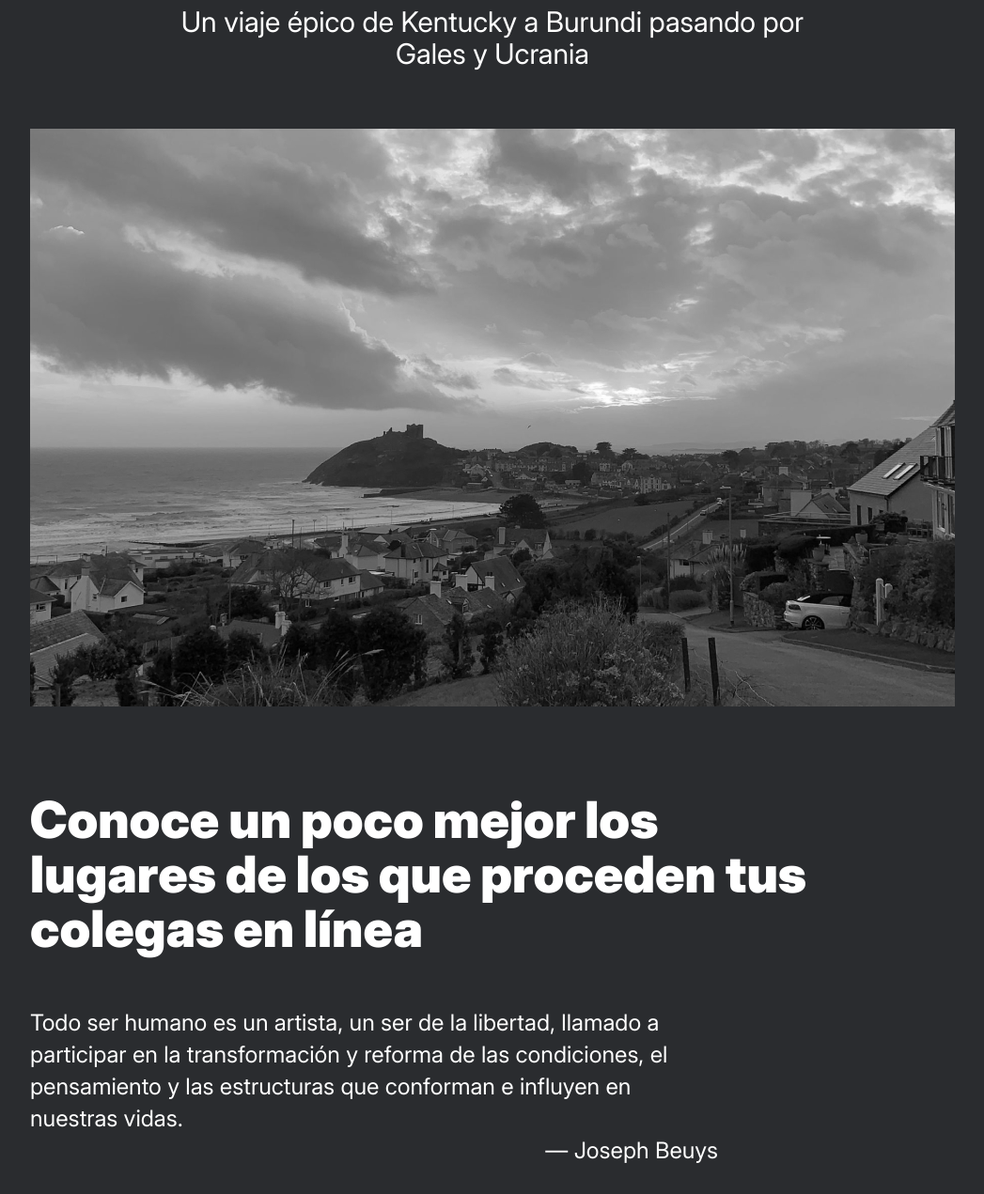
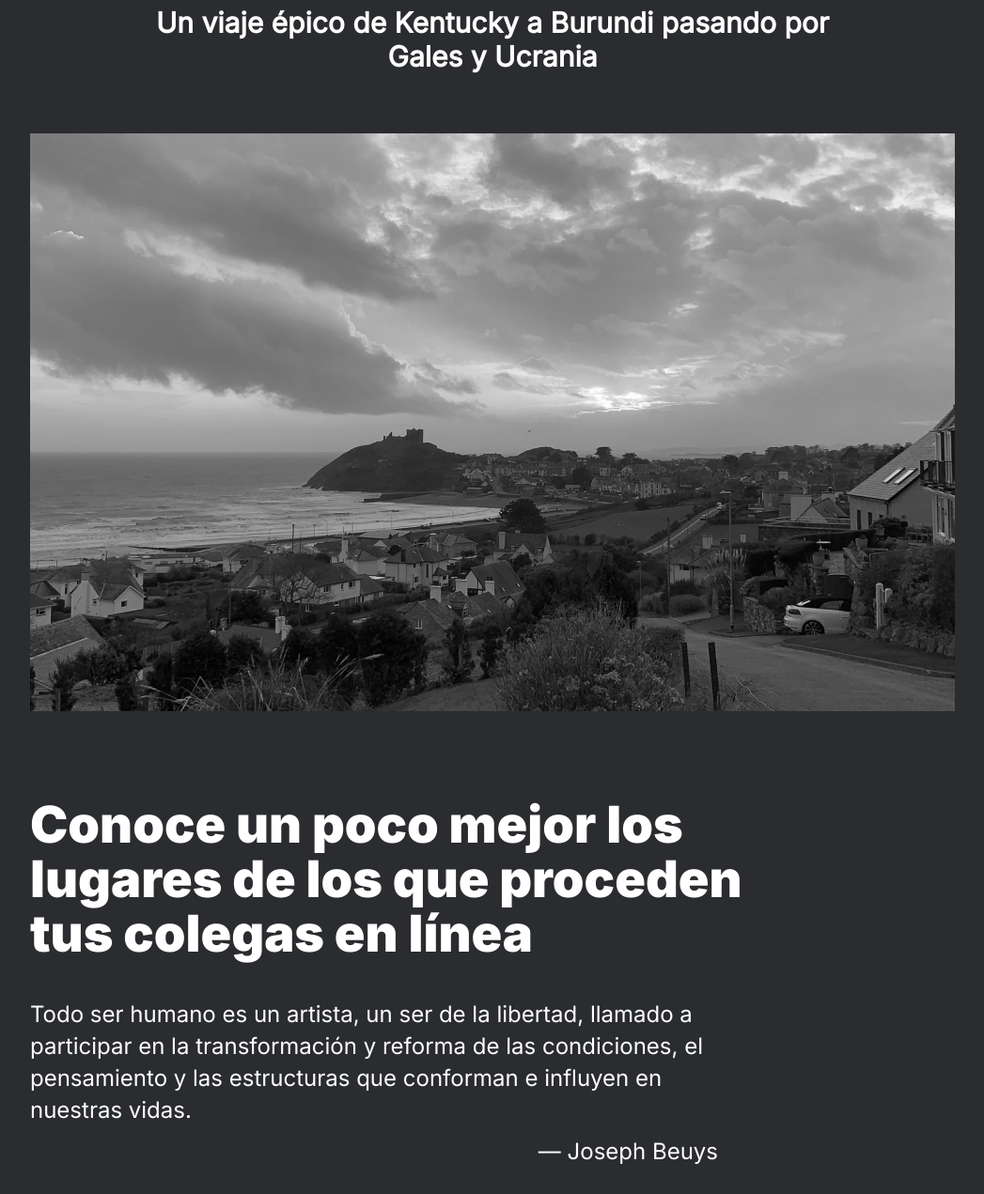
Before and after one commit to GabsRuiz/web_project_homeland, a plain HTML site: page index.html in a window 1280 px wide. Shown: the part 420-1691 px from the top of the page at 94% size, without its empty margins (116-1163 px from the left). Drawn offline with nearby package versions, Linux system fonts and the light colour scheme.

Commit message:
Backup rev6: autocorrección con pixel perfecto de imagen e intro

```diff
--- a/blocks/intro.css
+++ b/blocks/intro.css
@@ -8,33 +8,32 @@ margin:0 auto;
 }
 
 .intro__title{
-font-family: Inter, Arial, sans-serif;
-font-weight:900;
+margin:0;
+font-family: "Inter-Black", Arial, sans-serif;
 color:#FFFF;
-font-size: 3.375em;
+font-size: 3.375rem;
 line-height: 58px;
 max-width: 830px;
-margin-top:0;
 letter-spacing: 0;
 }
 
 .intro__quote{
-    max-width:738px;
-    font-family: Inter, Arial, sans-serif;
-    font-weight:400;
-    font-size: 1.5em;
-    margin:39.98px auto 0px auto;
+    display:flex;
+    flex-direction: row-reverse;
+    max-width: 45.75rem;
+    width:100%;
+    font-family:"Inter", Arial, sans-serif;
+    font-size: 1.5rem;
+    margin:0px auto 0px auto;
     letter-spacing: 0;
     color:#FFFF;
     line-height: 34px;
-    margin-top:0;
-    margin-left: 0;
+    margin: 2.5rem auto 0.625rem 0;
 }
 
 .intro__quote-author{
         max-width: 738px;
-        font-family: Inter, Arial, sans-serif;
-        font-weight:400;
+        font-family: "Inter", Arial, sans-serif;
         font-size: 1.5em;
         margin:0 252px 32px auto;
         letter-spacing: 0;
@@ -43,8 +42,7 @@ letter-spacing: 0;
 }
 .intro__content{
     max-width:722px;
-    font-family: Inter, Arial, sans-serif;
-    font-weight:400;
+    font-family: "Inter", Arial, sans-serif;
     font-size: 1em;
     margin:0 auto 92px 0;
     letter-spacing: 0;
--- a/blocks/lead.css
+++ b/blocks/lead.css
@@ -9,7 +9,6 @@ margin: 0 auto;
 max-width: 720px;
 text-align:center;
 font-family: "Inter-Black", Arial, sans-serif;
-font-weight:900;
 color:#FFFF;
 line-height: 100px;
 letter-spacing: 0;
@@ -21,13 +20,19 @@ padding-top:1px;
 .lead__subtitle{
     max-width:720px;
    text-align:center;
-    font-family: Inter, Arial, sans-serif;
-    font-weight:400;
+    font-family: "Inter", Arial, sans-serif;
     font-size: 1.875em;
     margin:32px auto 62px auto;
     letter-spacing: 0;
     color:#FFFF;
+    line-height: 36px;
 }
+
+.lead__image{
+    max-width:100%;
+    margin-top:.1562em;
+}
+
 
 @media screen and (max-width:768px) {
 
--- a/index.html
+++ b/index.html
@@ -24,7 +24,7 @@
      <div class="lead">
         <h1 class="lead__title">De patria a patria</h1>
         <h2 class="lead__subtitle">Un viaje épico de Kentucky a Burundi pasando por Gales y Ucrania</h2>
-        <img src="./images/images_lead.jpg" alt="Imagen en blanco y negro de una población en la costa del mar" class="lead_image">
+        <img src="./images/images_lead.jpg" alt="Imagen en blanco y negro de una población en la costa del mar" class="lead__image">
      </div><!--cierre de div class lead-->
      <div class="intro">
         <h3 class="intro__title">Conoce un poco mejor los lugares de los que proceden tus colegas en línea</h3>
--- a/vendors/fonts.css
+++ b/vendors/fonts.css
@@ -1,14 +1,11 @@
 @font-face{
-    src: url(./fonts/fonts_inter/Inter.woff2)
-    format("woff2"),
-         url(./fonts/fonts_inter/Inter.ttf) format("ttf"),
-         url(./fonts/fonts_inter/Inter.ttc) format("ttc");
+    src: url(./fonts/fonts_inter/Inter-Regular.woff2)
+    format("woff2");
     font-family: "Inter";
-    font-style: normal;
-    font-weight: 100 900;
+    font-style:normal;
+    font-weight:400;
     font-display: swap;
 }
-
 
 @font-face{
     src: url(./fonts/fonts_inter/Inter-Black.woff2)
```
Also changed, not shown: vendors/fonts/fonts_inter/Inter-Regular.woff2 (added).
